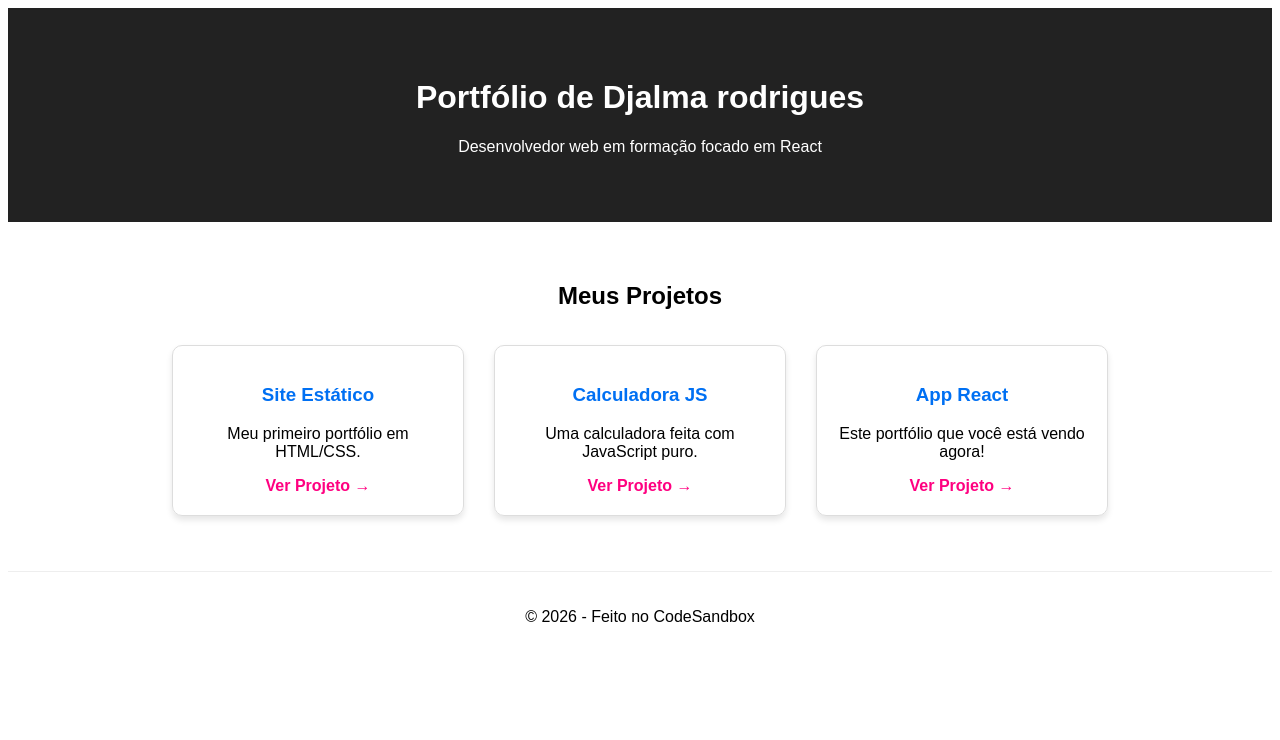
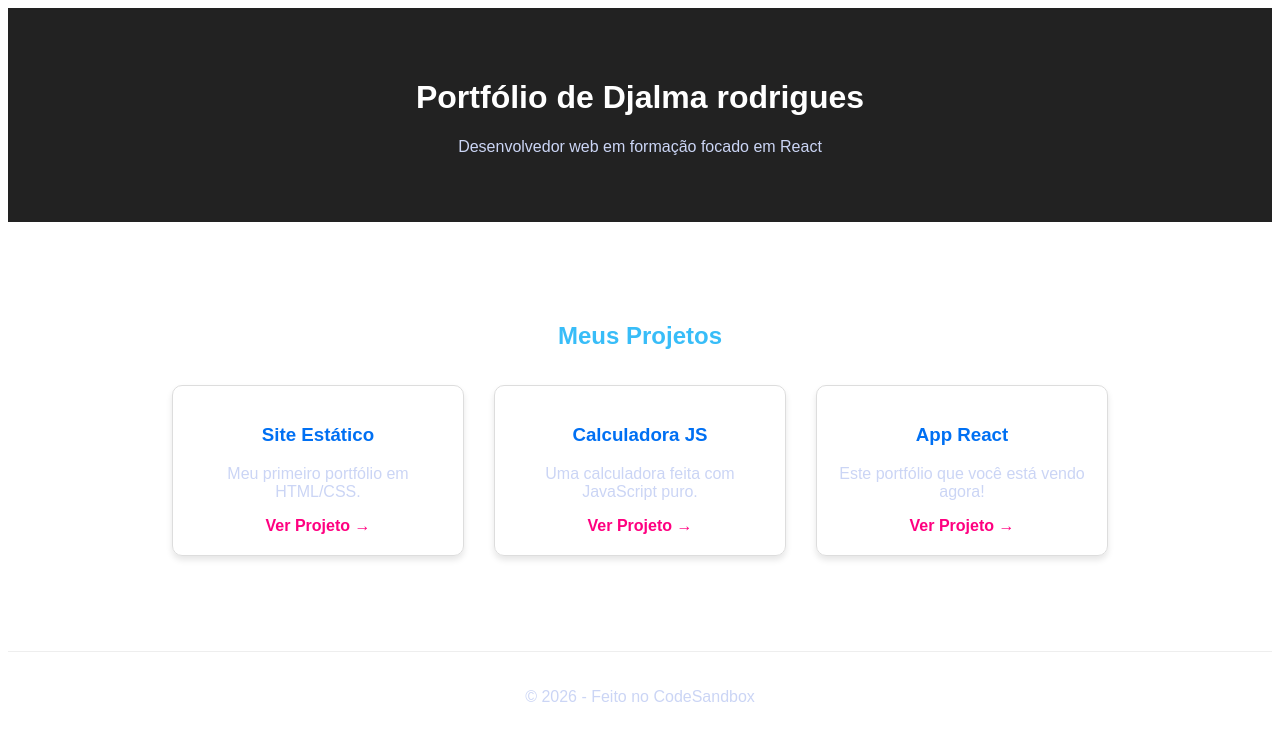
Before and after one commit to Djalmarps/portfolio-react-djalma, a React (Create React App) app: page / in a window 1280 px wide. Shown: the top 740 px of the page. Built offline with nearby package versions, Linux system fonts and the light colour scheme.

Commit message:
Update styles.css

```diff
--- a/src/styles.css
+++ b/src/styles.css
@@ -1,4 +1,11 @@
-.App {
-  font-family: sans-serif;
-  text-align: center;
+section {
+  margin: 40px 0;
 }
+
+h2 {
+  color: #38bdf8;
+}
+
+p {
+  color: #cbd5f5;
+}
```
